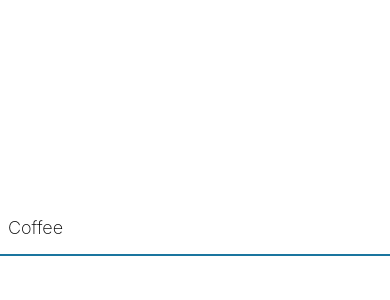
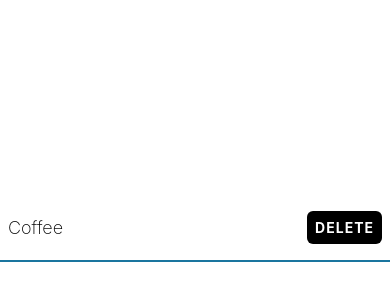
Before and after one commit to aliyuthman/taskly, a React Native app: screen / in a window 390 px wide. Shown: the part 194-494 px from the top of the page. Built offline with nearby package versions, Linux system fonts and the light colour scheme.

Commit message:
touchable opacity button styled

```diff
--- a/App.tsx
+++ b/App.tsx
@@ -1,10 +1,27 @@
-import { StyleSheet, Text, View } from "react-native";
-
+import { StyleSheet, Text, View, TouchableOpacity } from "react-native";
+import { theme } from "./theme";
 export default function App() {
   return (
     <View style={styles.container}>
+      {/*
+
+//Using Pressable button
+      <Pressable onPress={ () => console.log("Delee Button Press")}>
+      <Text>Delete</Text>
+      </Pressable> */}
+      {/* Using Touchable Button */}
+
       <View style={styles.itemsContainer}>
+        {/* <Button title="Press Me" /> This is usually not used in production app, because you cannot customize it */}
+
         <Text style={styles.itemText}>Coffee</Text>
+        <TouchableOpacity
+          style={styles.button}
+          onPress={() => console.log("Delee Button Press")}
+          activeOpacity={0.8}
+        >
+          <Text style={styles.buttonText}>Delete</Text>
+        </TouchableOpacity>
       </View>
     </View>
   );
@@ -13,21 +30,37 @@ export default function App() {
 const styles = StyleSheet.create({
   container: {
     flex: 1,
-    backgroundColor: "#ffff",
+    backgroundColor: theme.colorWhite,
     justifyContent: "center",
   },
 
   itemsContainer: {
     borderBottomWidth: 2,
-    borderBottomColor: "#1a759f",
+    borderBottomColor: theme.colorCerulian,
     borderStyle: "solid",
 
     paddingHorizontal: 8,
     paddingVertical: 16,
+    flexDirection: "row",
+    justifyContent: "space-between",
+    alignItems: "center",
   },
 
   itemText: {
     fontSize: 18,
     fontWeight: "200",
   },
+
+  button: {
+    backgroundColor: theme.colorBlack,
+    padding: 8,
+    borderRadius: 6,
+  },
+
+  buttonText: {
+    color: theme.colorWhite,
+    fontWeight: "bold",
+    textTransform: "uppercase",
+    letterSpacing: 1,
+  },
 });
--- /dev/null
+++ b/theme.tsx
@@ -0,0 +1,5 @@
+export const theme = {
+  colorCerulian: "#1a759f",
+  colorWhite: "#fff",
+  colorBlack: "#000",
+};
```
